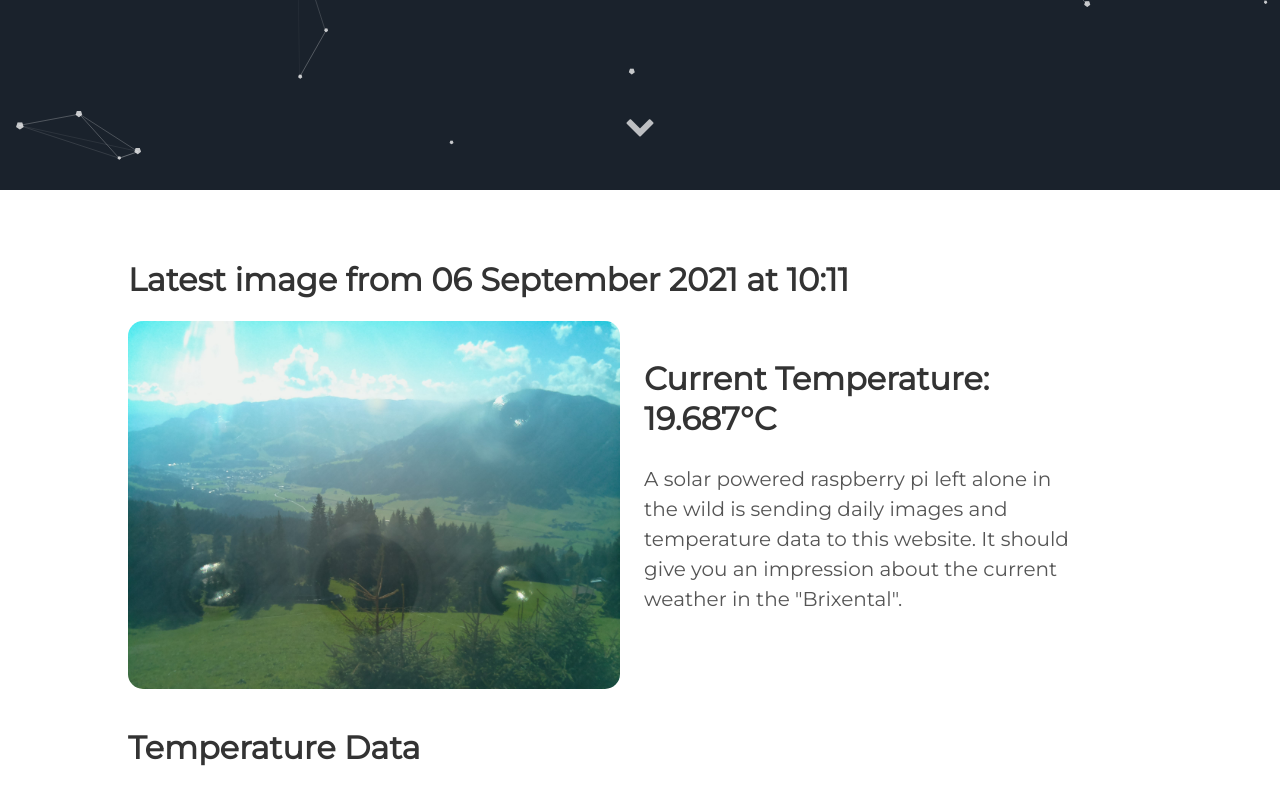
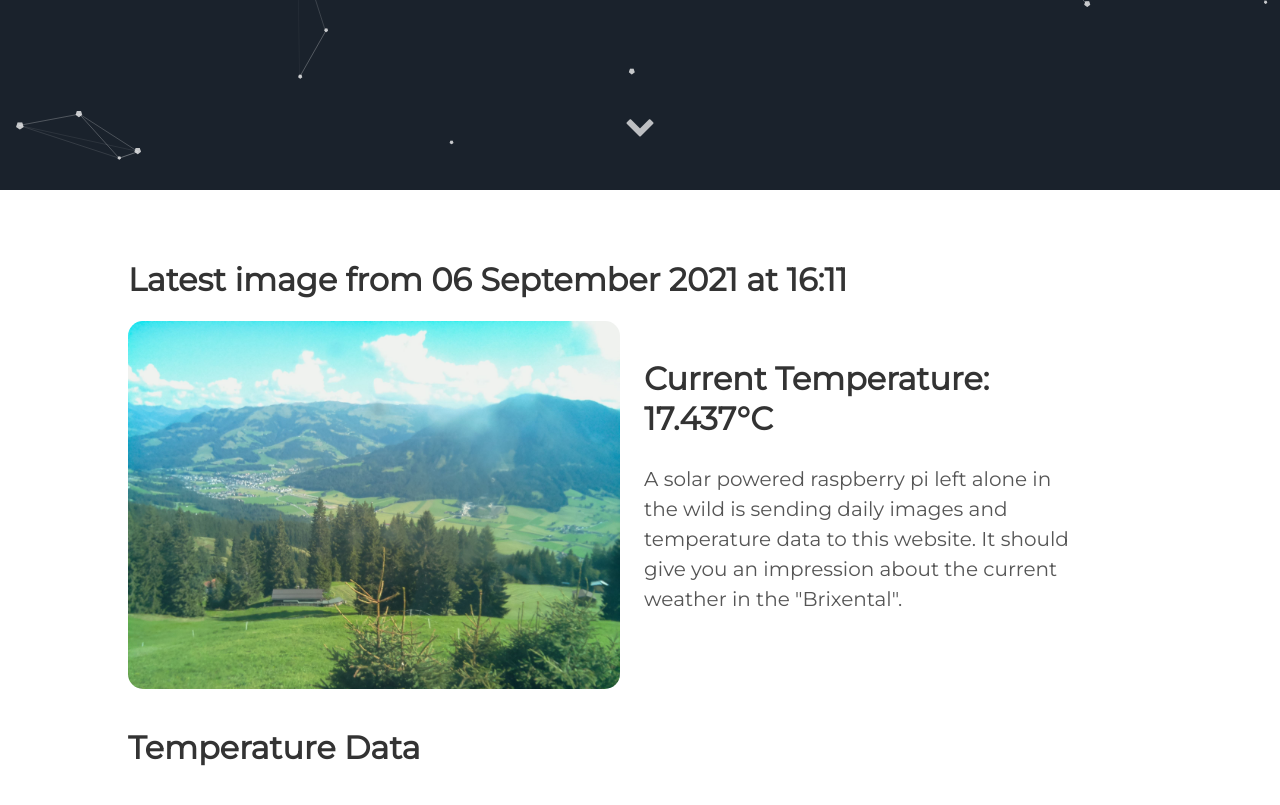
Before and after one commit to vektorious/vektorious.github.io, a Jekyll site: the page built from resources/huette.md, in a window 1280 px wide and 900 px high, scrolled down 710 px. Shown: the top 805 px of the window. Built offline with Jekyll 4.4.1, drawn with Linux system fonts in a browser that asks for light colours.

Commit message:
I'm a bot beep boop

```diff
--- a/resources/huette.md
+++ b/resources/huette.md
@@ -6,13 +6,13 @@ image: '/assets/img/'
 description: 'Live image from the Austrian alps'
 twitter_text: ' '
 ---
-## Latest image from 06 September 2021 at 10:11
+## Latest image from 06 September 2021 at 16:11
 <div class="huette">
   <div class="huette-image">
     <img src="{{ "/assets/img/huette.jpg" | prepend: site.baseurl }}">
   </div>
   <div class="huette-text">
-        <h2>Current Temperature: 19.687°C</h2>
+        <h2>Current Temperature: 17.437°C</h2>
         <p>A solar powered raspberry pi left alone in the wild is sending daily images and temperature data to this website. It should give you an impression about the current weather in the "Brixental".</p>
 
   </div>
```
Also changed, not shown: rpi-script/2021-09-06_160945.txt (renamed from rpi-script/2021-09-06_100951.txt, +5 -6 lines), rpi-script/huette.md (+2 -2 lines), assets/img/huette.jpg, assets/img/temp_plot.png, rpi-script/temp_plot.png, 1 other file.
